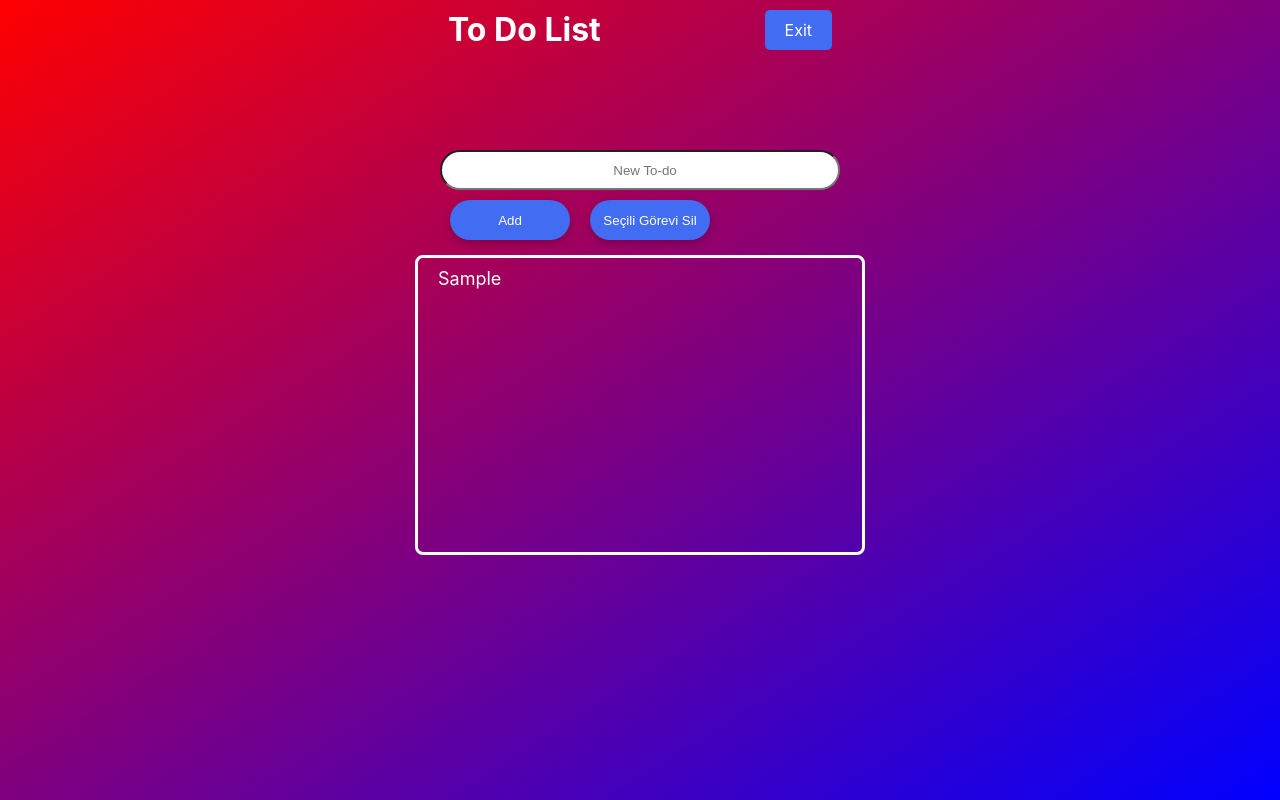
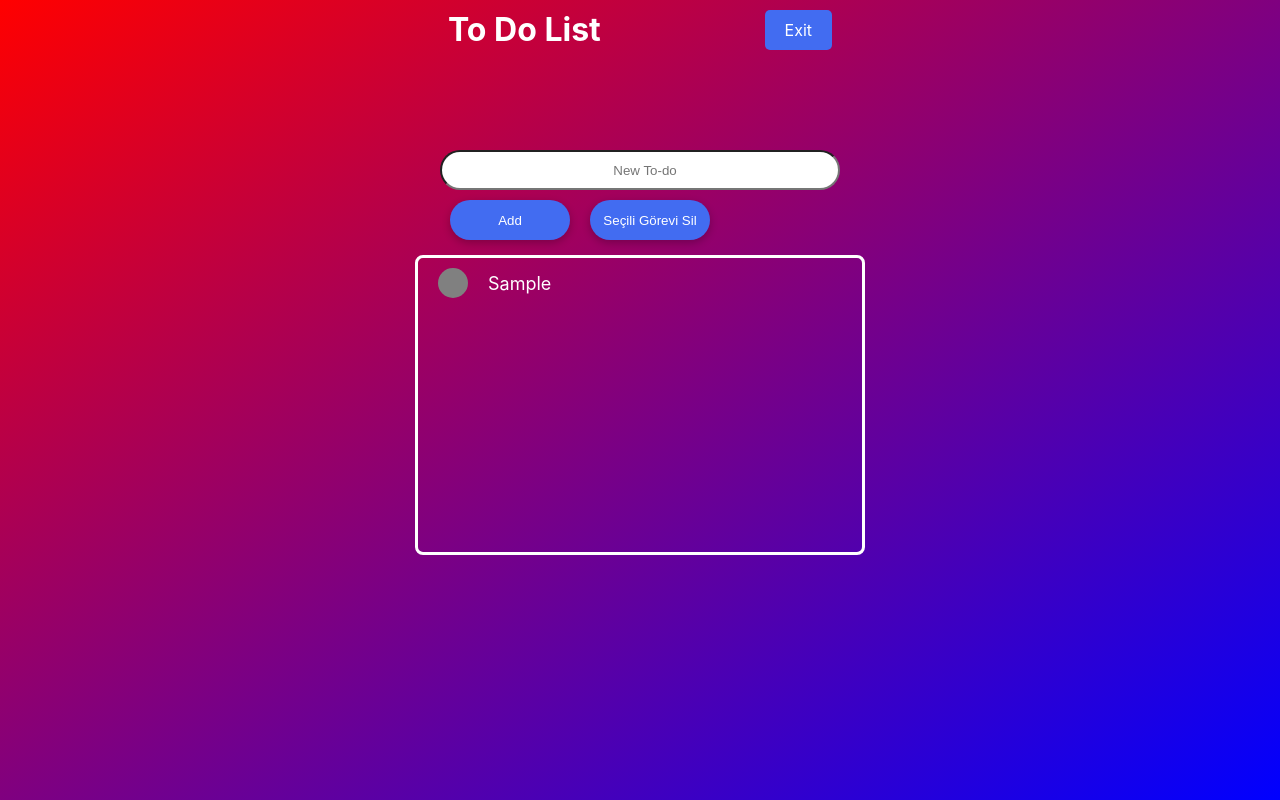
Before and after one commit to huseyinbagator/react-demo-todo-app, a React (Create React App) app: page /tasks in a window 1280 px wide. Both pictures are taken after typing "Sample" into the empty fields and a click on the button "Add". Built offline with nearby package versions, Linux system fonts and the light colour scheme.

Commit message:
list-item-selection

```diff
--- a/src/App.css
+++ b/src/App.css
@@ -10,9 +10,12 @@ ul{
   margin-top:10px;
   font-size: 18px;
   color: #fff;
+
 }
 li{
   margin-top:5px;
+  display: flex;
+  align-items: center;
 }
 .App{
   height: 100vh;
@@ -85,7 +88,17 @@ input{
   background-color: #fff;
   color:#426CF1;
 }
-
+.round{
+  background-color:grey;
+  width: 30px;
+  height: 30px;
+  display: block;
+  margin-right: 20px;
+  border-radius: 100%;
+}
+.green{
+  background-color: green !important;
+}
 /* LoginPage Start*/
 
 
--- a/src/pages/TasksPage.js
+++ b/src/pages/TasksPage.js
@@ -29,7 +29,9 @@ function TasksPage() {
           setSelectedTodo(null);
         }
       };
+      const handleRemove =(index) =>{
 
+      }
       const handleSelectTodo = (index) => {
         setSelectedTodo(index);
       };
@@ -65,10 +67,11 @@ function TasksPage() {
           <ul>
             {savedValue.map((value, index) => (
               <li
-                key={index}
+               key={index}
                 onClick={() => handleSelectTodo(index)}
-              >
+              > <span  className={`round ${selectedTodo === index ? 'green' : ''}`}></span>
                 {value}
+
               </li>
             ))}
           </ul>
```
